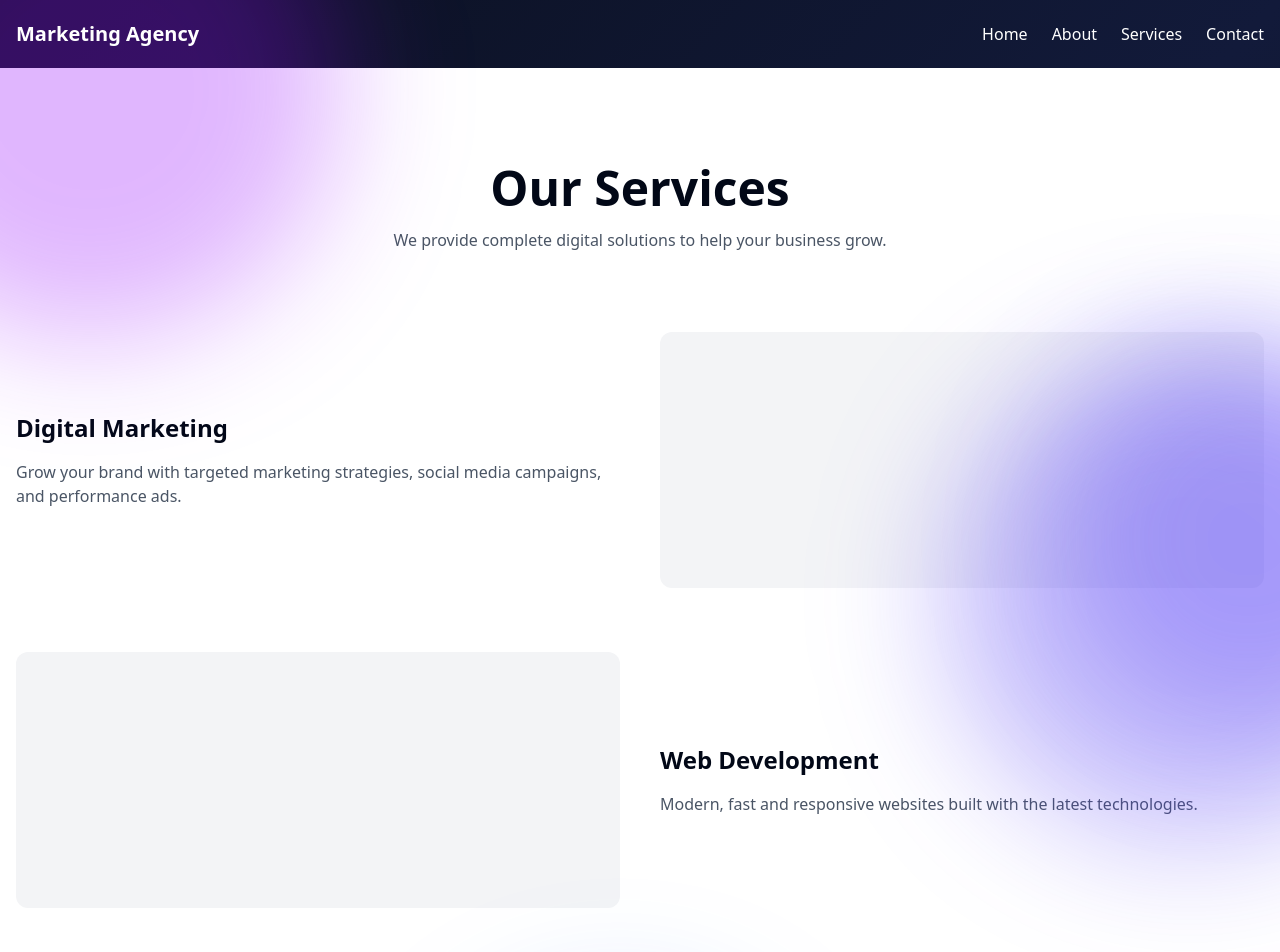
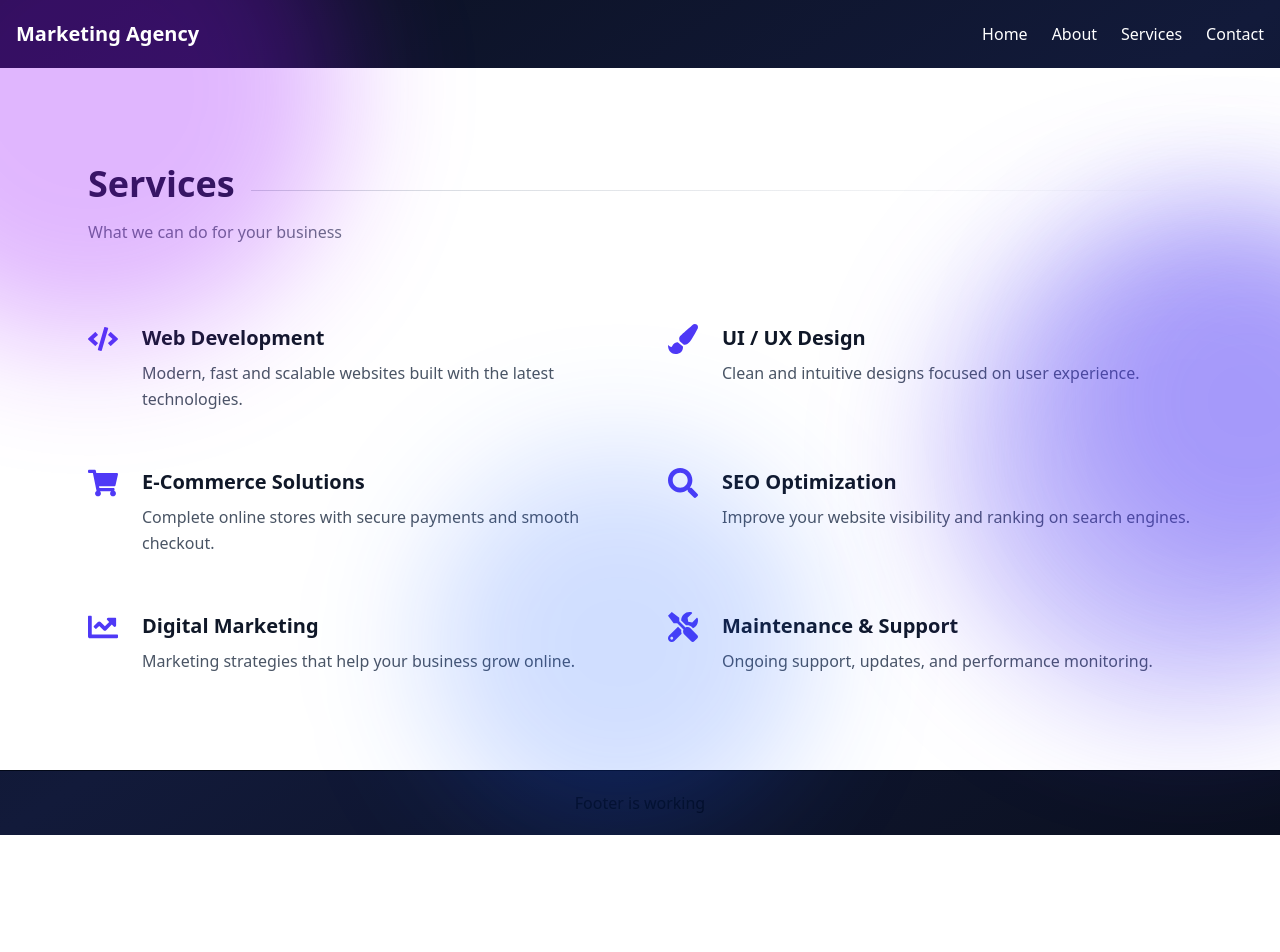
Before and after one commit to Lahcen-Ouhassou/Marketing-Agency-LandingPage, a React (Vite) app: page /services in a window 1280 px wide. Shown: the top 952 px of the page. After the commit the page ends 835 px from the top, so only its background shows below. Built offline with nearby package versions, Linux system fonts and the light colour scheme.

Commit message:
UpdServicesPG

```diff
--- a/package.json
+++ b/package.json
@@ -18,6 +18,7 @@
     "lucide-react": "^0.562.0",
     "react": "^19.2.0",
     "react-dom": "^19.2.0",
+    "react-icons": "^5.5.0",
     "react-router-dom": "^7.10.1",
     "tailwind-merge": "^3.4.0",
     "tailwindcss": "^4.1.18"
--- a/src/pages/About.jsx
+++ b/src/pages/About.jsx
@@ -1,16 +1,33 @@
 function About() {
   return (
-    <section className="py-58 text-center bg-white">
-      <h1 className="text-4xl font-bold mb-4">About Us</h1>
-      <p className="text-muted-foreground">We are a modern marketing agency.</p>
-      <h1 className="text-4xl font-bold mb-4">About Us</h1>
-      <p className="text-muted-foreground">We are a modern marketing agency.</p>
-      <h1 className="text-4xl font-bold mb-4">About Us</h1>
-      <p className="text-muted-foreground">We are a modern marketing agency.</p>
-      <h1 className="text-4xl font-bold mb-4">About Us</h1>
-      <p className="text-muted-foreground">We are a modern marketing agency.</p>
-      <h1 className="text-4xl font-bold mb-4">About Us</h1>
-      <p className="text-muted-foreground">We are a modern marketing agency.</p>
+    <section className="py-24 bg-gradient-to-br from-slate-900 via-slate-800 to-indigo-900 text-gray-100 h-217">
+      <div className="max-w-6xl mx-auto px-6">
+        {/* ===== TITLE ===== */}
+        <div className="mb-20">
+          <div className="flex items-center gap-4 mb-4">
+            <h1 className="text-4xl font-bold whitespace-nowrap">About Us</h1>
+            <span className="h-px mt-3 bg-linear-to-l from-transparent to-gray-500 flex-1"></span>
+          </div>
+
+          <p className="text-gray-400">Who we are & what drives us</p>
+        </div>
+
+        {/* ===== CONTENT ===== */}
+        <div className="max-w-4xl">
+          <p className="text-lg leading-relaxed text-gray-300">
+            We are a digital marketing agency dedicated to helping businesses
+            grow and succeed in the online world. Our team combines creativity,
+            strategy, and data-driven insights to deliver impactful marketing
+            solutions.
+            <br />
+            <br />
+            From building strong brand identities to managing high-performing
+            campaigns, we focus on measurable results and long-term success. We
+            believe in transparency, innovation, and creating real value for our
+            clients through modern digital strategies.
+          </p>
+        </div>
+      </div>
     </section>
   );
 }
--- a/src/pages/Contact.jsx
+++ b/src/pages/Contact.jsx
@@ -1,7 +1,12 @@
 function Contact() {
   return (
     <section className="py-20 text-center text-white">
-      <h1 className="text-4xl font-bold mb-4">Contact</h1>
+      <span class="flex items-center m-50 mt-5">
+        <h1 className=" shrink-0 pe-4 text-4xl font-bold mb-4">Contact</h1>
+
+        <span class="h-px flex-1 bg-linear-to-l from-transparent to-gray-300 w-20"></span>
+      </span>
+
       <p className="text-muted-foreground">Contact us anytime.</p>
     </section>
   );
--- a/src/pages/Services.jsx
+++ b/src/pages/Services.jsx
@@ -1,58 +1,75 @@
-function Services() {
+import {
+  FaCode,
+  FaPaintBrush,
+  FaSearch,
+  FaShoppingCart,
+  FaTools,
+  FaChartLine,
+} from "react-icons/fa";
+
+export default function Services() {
+  const services = [
+    {
+      icon: <FaCode />,
+      title: "Web Development",
+      desc: "Modern, fast and scalable websites built with the latest technologies.",
+    },
+    {
+      icon: <FaPaintBrush />,
+      title: "UI / UX Design",
+      desc: "Clean and intuitive designs focused on user experience.",
+    },
+    {
+      icon: <FaShoppingCart />,
+      title: "E-Commerce Solutions",
+      desc: "Complete online stores with secure payments and smooth checkout.",
+    },
+    {
+      icon: <FaSearch />,
+      title: "SEO Optimization",
+      desc: "Improve your website visibility and ranking on search engines.",
+    },
+    {
+      icon: <FaChartLine />,
+      title: "Digital Marketing",
+      desc: "Marketing strategies that help your business grow online.",
+    },
+    {
+      icon: <FaTools />,
+      title: "Maintenance & Support",
+      desc: "Ongoing support, updates, and performance monitoring.",
+    },
+  ];
+
   return (
-    <section className="bg-white py-24">
-      <div className="mx-auto max-w-7xl px-4">
-        {/* Header */}
-        <div className="mb-20 text-center">
-          <h1 className="text-4xl font-bold sm:text-5xl">Our Services</h1>
-          <p className="mt-4 text-gray-600 max-w-2xl mx-auto">
-            We provide complete digital solutions to help your business grow.
-          </p>
+    <section className="py-24 bg-white text-gray-900">
+      <div className="max-w-6xl mx-auto px-6">
+        {/* ===== TITLE ===== */}
+        <div className="mb-20">
+          <div className="flex items-center gap-4 mb-4">
+            <h1 className="text-4xl font-bold whitespace-nowrap">Services</h1>
+            <span className="h-px mt-3 bg-linear-to-l from-transparent to-gray-300 flex-1 "></span>
+          </div>
+
+          <p className="text-gray-500">What we can do for your business</p>
         </div>
 
-        {/* Services List */}
-        <div className="space-y-16">
-          {/* Service 1 */}
-          <div className="grid gap-10 lg:grid-cols-2 items-center">
-            <div>
-              <h2 className="text-2xl font-semibold">Digital Marketing</h2>
-              <p className="mt-4 text-gray-600">
-                Grow your brand with targeted marketing strategies, social media
-                campaigns, and performance ads.
-              </p>
+        {/* ===== SERVICES LIST ===== */}
+        <div className="grid gap-14 md:grid-cols-2">
+          {services.map((service, index) => (
+            <div key={index} className="flex gap-6 items-start">
+              {/* Icon */}
+              <div className="text-3xl text-indigo-600">{service.icon}</div>
+
+              {/* Text */}
+              <div>
+                <h3 className="text-xl font-semibold mb-2">{service.title}</h3>
+                <p className="text-gray-600 leading-relaxed">{service.desc}</p>
+              </div>
             </div>
-
-            <div className="h-64 rounded-xl bg-gray-100" />
-          </div>
-
-          {/* Service 2 */}
-          <div className="grid gap-10 lg:grid-cols-2 items-center">
-            <div className="order-2 lg:order-1 h-64 rounded-xl bg-gray-100" />
-
-            <div className="order-1 lg:order-2">
-              <h2 className="text-2xl font-semibold">Web Development</h2>
-              <p className="mt-4 text-gray-600">
-                Modern, fast and responsive websites built with the latest
-                technologies.
-              </p>
-            </div>
-          </div>
-
-          {/* Service 3 */}
-          <div className="grid gap-10 lg:grid-cols-2 items-center">
-            <div>
-              <h2 className="text-2xl font-semibold">SEO Optimization</h2>
-              <p className="mt-4 text-gray-600">
-                Improve your search engine ranking and attract organic traffic.
-              </p>
-            </div>
-
-            <div className="h-64 rounded-xl bg-gray-100" />
-          </div>
+          ))}
         </div>
       </div>
     </section>
   );
 }
-
-export default Services;
```
Also changed, not shown: 1 other file (tests, documents, lock files or other folders).
